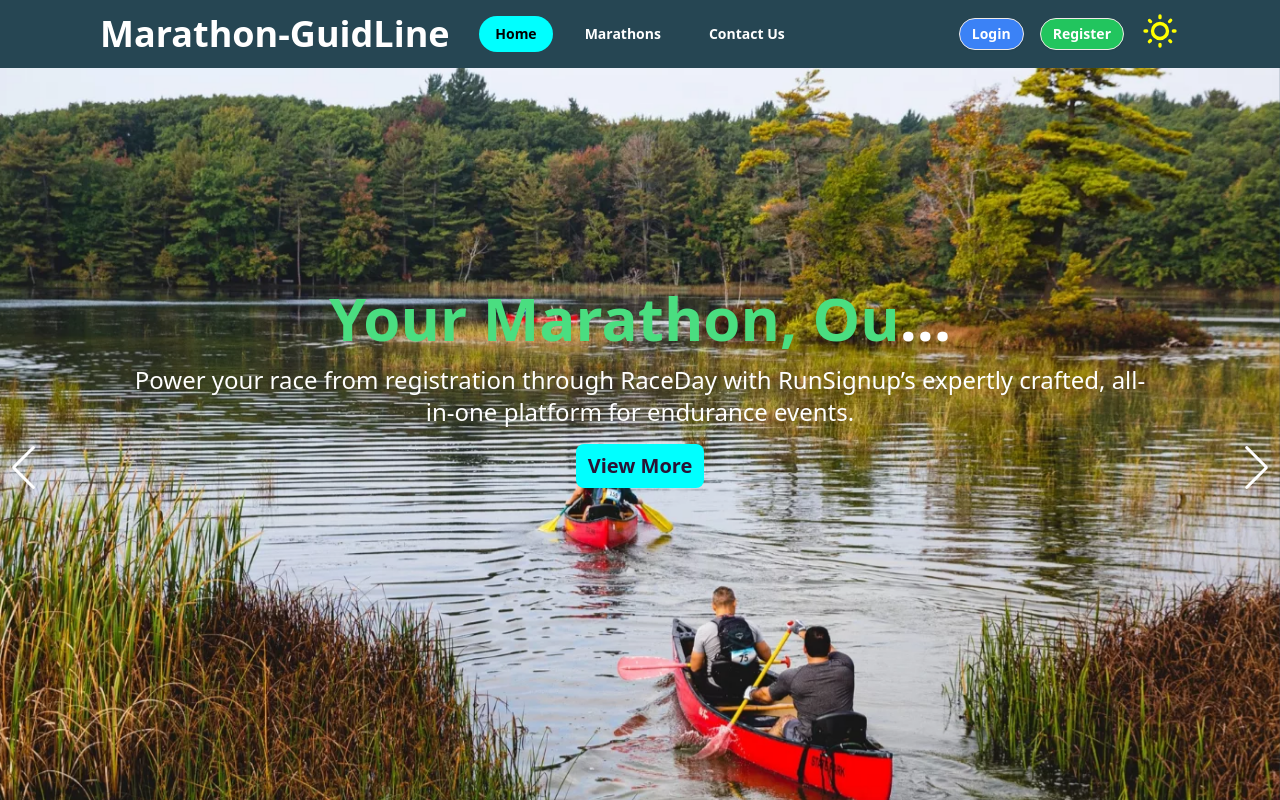
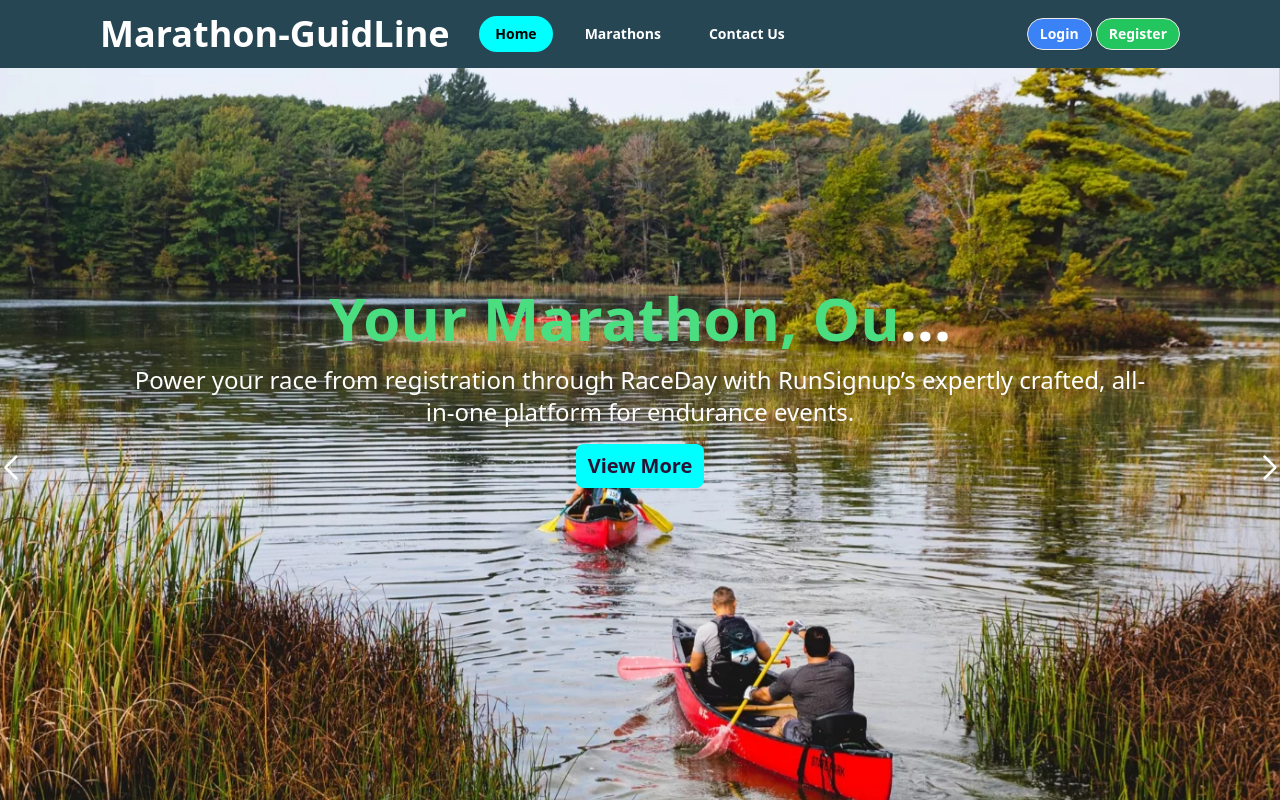
Before and after one commit to mhneloy/B10A11-client, a React (Vite) app: page / in a window 1280 px wide. Shown: the top 800 px of the page. Built offline with nearby package versions, Linux system fonts and the light colour scheme; no server answers.

Commit message:
update the resposive design for navbar section

```diff
--- a/src/component/Banner/Banner.jsx
+++ b/src/component/Banner/Banner.jsx
@@ -8,6 +8,7 @@ import bannerimg1 from "../../assets/banner1.webp";
 import bannerimg2 from "../../assets/banner2.webp";
 import bannerimg3 from "../../assets/banner3.webp";
 import { useNavigate } from "react-router-dom";
+import "./style.css";
 
 const Banner = () => {
   const [thumbsSwiper, setThumbsSwiper] = useState(null);
@@ -16,9 +17,9 @@ const Banner = () => {
   return (
     <section className="relative">
       {/* Overlay text */}
-      <div className="absolute top-1/4 left-1/2 transform -translate-x-1/2 z-30 text-center w-[90%] sm:w-[80%]">
-        <h1 className="text-xl sm:text-3xl md:text-5xl lg:text-6xl text-white font-extrabold">
-          <span className="text-green-400">
+      <div className="absolute top-[10%] md:top-1/4 left-1/2 transform -translate-x-1/2 z-10 text-center w-[90%] sm:w-[80%]">
+        <h1 className="text-xl sm:text-3xl md:text-5xl lg:text-6xl text-white font-extrabold h-[50px] md:h-auto ">
+          <span className=" text-green-400 ">
             <Typewriter
               words={["Your Marathon, Our Mission"]}
               loop={0} // 0 means infinite
@@ -26,12 +27,12 @@ const Banner = () => {
           </span>
           ...
         </h1>
-        <p className="mt-4 text-sm sm:text-lg md:text-xl lg:text-2xl font-medium text-white">
+        <p className="mt-4 text-sm sm:text-lg md:text-xl lg:text-2xl md:font-medium text-white font-semibold">
           Power your race from registration through RaceDay with RunSignup’s
           expertly crafted, all-in-one platform for endurance events.
         </p>
         <button
-          className="bg-[#00FFFF] px-3 py-2 rounded-lg text-xl font-bold mt-4"
+          className="bg-[#00FFFF] px-2 py-1 md:px-3 md:py-2 rounded-lg text-base md:text-xl font-bold mt-4"
           onClick={() => navigate("/marathons")}
         >
           View More
--- /dev/null
+++ b/src/component/Banner/style.css
@@ -0,0 +1,12 @@
+.swiper-button-prev::after {
+  font-size: 24px;
+  font-weight: 700;
+}
+.swiper-button-next::after {
+  font-size: 24px;
+  font-weight: 700;
+}
+.swiper-button-prev,
+.swiper-button-next {
+  width: calc(var(--swiper-navigation-size) / 92 * 2) !important;
+}
--- a/src/component/Navbar/Navbar.jsx
+++ b/src/component/Navbar/Navbar.jsx
@@ -73,7 +73,7 @@ const Navbar = () => {
   return (
     <div className="">
       <div
-        className={`navbar flex flex-col justify-start items-start md:items-center bg-[#264653] sm:flex-row md:justify-normal z-40 px-4 lg:px-[100px] `}
+        className={`navbar flex flex-row justify-between items-center md:items-center bg-[#264653] sm:flex-row md:justify-normal z-40 px-4 lg:px-[100px] h-[80px] md:h-fit `}
       >
         <div className="navbar-start justify-between md:justify-normal ">
           <div className="dropdown z-20">
@@ -140,7 +140,7 @@ const Navbar = () => {
               {/* Tooltip */}
               <div className="z-50 bg-blue-400 absolute top-[125%] left-1/2 -translate-x-1/2 w-max rounded-md hidden group-hover:block">
                 <div className="absolute w-4 h-4 rotate-45 bg-blue-400 -top-2 left-1/2 -translate-x-1/2"></div>
-                <div className="text-sm p-2 text-center">
+                <div className="absolute w-max text-sm p-2 text-center -left-[60px] rounded-sm bg-blue-400">
                   <p>{user.displayName || "Anonymous User"}</p>
                   <button
                     onClick={logout}
@@ -153,7 +153,7 @@ const Navbar = () => {
             </div>
           ) : (
             // Conditional Links for Non-Logged-In Users
-            <>
+            <div className="flex gap-1 flex-col md:flex-row">
               <Link to="/signIn" className="btn btn-sm bg-blue-500 text-white">
                 Login
               </Link>
@@ -163,9 +163,9 @@ const Navbar = () => {
               >
                 Register
               </Link>
-            </>
+            </div>
           )}
-          <div>
+          <div className="hidden md:visible">
             <label className="swap swap-rotate w-fit">
               {/* this hidden checkbox controls the state */}
               <input type="checkbox" checked={togol} onChange={handleChange} />
```
